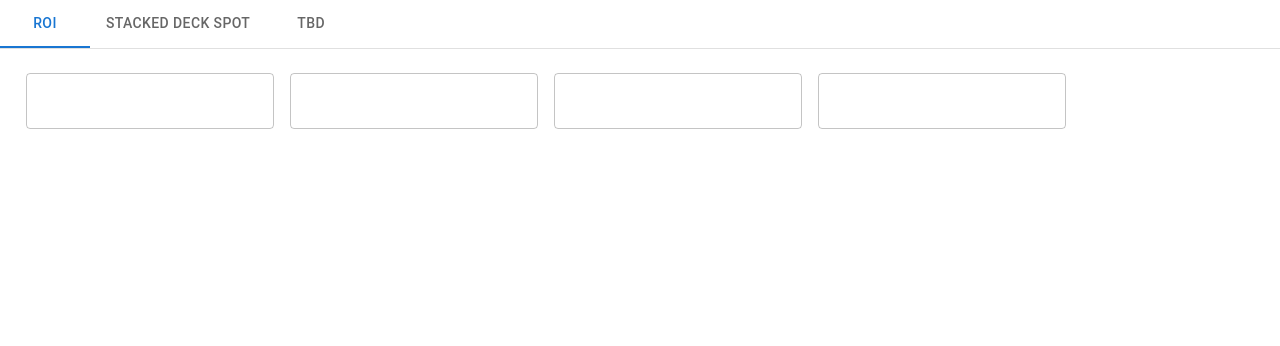
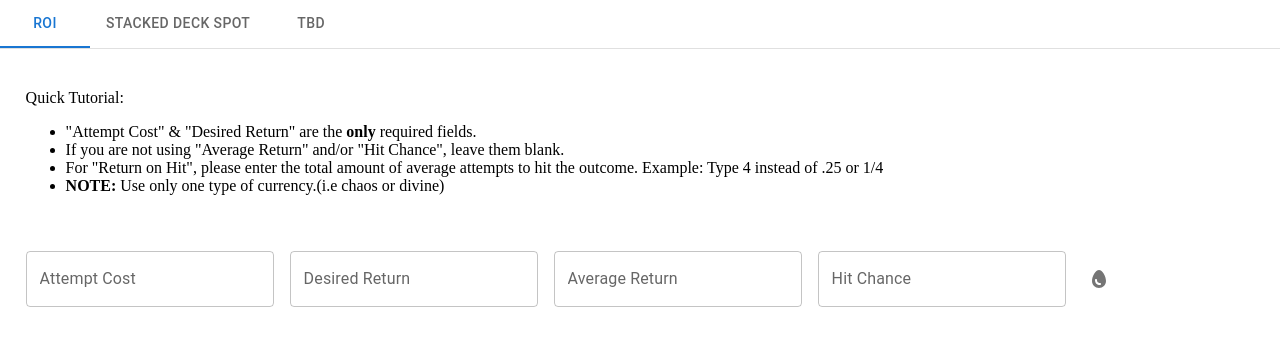
Before and after one commit to zanehamadi/random-poe-stuff, a React (Create React App) app: page / in a window 1280 px wide. Shown: the top 346 px of the page. Built offline with nearby package versions, Linux system fonts and the light colour scheme.

Commit message:
Added logic and UI for ROI calculator

```diff
--- a/package.json
+++ b/package.json
@@ -5,6 +5,7 @@
   "dependencies": {
     "@emotion/react": "^11.11.0",
     "@emotion/styled": "^11.11.0",
+    "@mui/icons-material": "^5.11.16",
     "@mui/material": "^5.13.2",
     "@testing-library/jest-dom": "^5.16.5",
     "@testing-library/react": "^13.4.0",
--- a/src/Components/Home/Home.js
+++ b/src/Components/Home/Home.js
@@ -26,7 +26,7 @@ export default function Home () {
     return (
         <Box sx={{ width: '100%' }}>
             <Box sx={{ borderBottom: 1, borderColor: 'divider' }}>
-            <Tabs value={selectedTab} onChange={handleChange} aria-label="basic tabs example">
+            <Tabs  value={selectedTab} onChange={handleChange} >
                 <Tab label="ROI" {...a11yProps(0)} />
                 <Tab label="Stacked Deck Spot" {...a11yProps(1)} />
                 <Tab label="TBD" {...a11yProps(2)} />
--- a/src/Components/ROI-Calculator/ROICalculator.css
+++ b/src/Components/ROI-Calculator/ROICalculator.css
@@ -1,5 +1,14 @@
 .roi-container{
+    display: flex;
+    flex-direction: row;
+    align-items: flex-start;
+
     margin-top: 3vh;
     margin-left: 2vw;
 
 }
+
+#save-button:hover{
+    background-color: transparent;
+
+}
--- a/src/Components/ROI-Calculator/ROICalculator.js
+++ b/src/Components/ROI-Calculator/ROICalculator.js
@@ -3,18 +3,201 @@ import { Box } from "@mui/material"
 import Stack from '@mui/material/Stack';
 import TextField from '@mui/material/TextField';
 import './ROICalculator.css'
-export default function ROICalculator() {
+import Tooltip from "@mui/material/Tooltip";
+import IconButton from '@mui/material/IconButton';
+import SaveIcon from '@mui/icons-material/Save';
+import Alert from '@mui/material/Alert';
+import EggIcon from '@mui/icons-material/Egg';
+import EggAltIcon from '@mui/icons-material/EggAlt';
+import DialogTitle from '@mui/material/DialogTitle';
+import Dialog from '@mui/material/Dialog';
+import PropTypes from 'prop-types';
+import DialogContent from '@mui/material/DialogContent';
+import DialogContentText from '@mui/material/DialogContentText';
+import RestartAltIcon from '@mui/icons-material/RestartAlt';
+
+function ResultsModal(props) {
+    const { onClose, open, attempts, avgHitRate, avgHitRateSelected} = props;
+
+    const handleClose = () => {
+      onClose();
+    };
+
 
     return (
+      <Dialog onClose={handleClose} open={open}>
+        <DialogTitle>Results:</DialogTitle>
+        <DialogContent>
+            <DialogContentText>
+                You have <strong>{attempts}</strong> attempts without hitting the desired outcome before you lose money(if you hit the desired outcome.)
+            </DialogContentText>
+            {avgHitRateSelected &&
+
+                <DialogContentText>
+                    On average, you will hit your desired return <strong>{avgHitRate}</strong> times before then.
+                </DialogContentText>
+
+            }
+        </DialogContent>
+
+      </Dialog>
+    );
+  }
+ResultsModal.propTypes = {
+    onClose: PropTypes.func.isRequired,
+    open: PropTypes.bool.isRequired,
+    selectedValue: PropTypes.string.isRequired,
+};
+
+export default function ROICalculator() {
+    // Arguments:
+    const [attemptCost, setAttemptCost] = React.useState('');
+    const [hitVal, setHitVal] = React.useState('');
+    const [avgReturn, setAvgReturn] = React.useState('');
+    const [avgHit, setAvgHit] = React.useState('');
+
+    // Returns:
+    const [attempts, setAttempts] = React.useState(0);
+    const [avgHitRate, setAvgHitRate] = React.useState(0);
+    const [avgHitRateSelected, setAvgHitRateSelected] = React.useState(false)
+    const [submit, setSubmit] = React.useState(false);
+    const [showRestart, setShowRestart] = React.useState(false)
+    // Validations:
+    const [validations, setValidations ] = React.useState(false)
+
+    // Modal stuff:
+    const [open, setOpen] = React.useState(false);
+
+    const handleClickOpen = () => {
+        setOpen(true);
+    };
+
+    const handleClose = (value) => {
+        setOpen(false);
+        setSubmit(false)
+    };
+
+
+    const resetVariables = () => {
+        setAttemptCost('');
+        setHitVal('');
+        setAvgReturn('');
+        setAttempts(0);
+        setAvgHitRate(0);
+        setAvgHitRateSelected(false)
+        setSubmit(false)
+        setShowRestart(false)
+    }
+
+    const poeRoiCalc = () => {
+        let validChecker = false;
+        if(avgReturn === NaN) setAvgReturn(0)
+        if(hitVal === NaN) setHitVal(0)
+
+        if(!attemptCost || attemptCost === 0) validChecker = true
+        if(!hitVal || hitVal === 0) validChecker = true
+        if(avgReturn > attemptCost ) validChecker = true
+        if(hitVal < attemptCost) validChecker = true
+        if(avgReturn > hitVal) validChecker = true
+        if(!validChecker){
+            let attempts = 0;
+            let totalCost = 0;
+
+            while(totalCost < hitVal){
+                totalCost += attemptCost;
+                totalCost -= avgReturn
+                attempts += 1
+            }
+            if(avgHit){
+                let avgHitMath = 1 / avgHit
+                setAvgHitRateSelected(true)
+                setAvgHitRate(Math.floor(attempts * avgHitMath))
+                setAttempts(attempts)
+            }else{
+                setAvgHitRateSelected(false)
+                setAttempts(attempts)
+            }
+            setSubmit(true)
+            setShowRestart(true)
+            handleClickOpen()
+
+        }
+        setValidations(validChecker)
+        if(validChecker) setSubmit(false)
+
+
+    }
+
+    return (
+        <>
+        {validations && <Alert severity="error">Please make sure you have entered an attempt cost and a desired return.</Alert>}
+        {validations && <Alert severity="warning"><strong>Note:</strong> The calculator will not let you submit if:
+            <ul>
+                <li> Average return is higher than attempt cost</li>
+                <li> Desired return is lower than attempt cost</li>
+                <li> Average return is higher than desired return</li>
+            </ul>
+
+         </Alert>}
+        <div className="roi-container" >
+            <p>
+                Quick Tutorial:
+                <ul>
+                    <li>"Attempt Cost" & "Desired Return" are the <strong>only</strong> required fields. </li>
+                    <li> If you are not using "Average Return" and/or "Hit Chance", leave them blank.</li>
+                    <li>For "Return on Hit", please enter the total amount of average attempts to hit the outcome. Example: Type 4 instead of .25 or 1/4 </li>
+                    <li><strong>NOTE:</strong> Use only one type of currency.(i.e chaos or divine)</li>
+                </ul>
+            </p>
+
+        </div>
         <Box className="roi-container">
+
             <Stack className="roi-stack" spacing={2} direction="row">
-                <TextField label=""></TextField>
-                <TextField></TextField>
-                <TextField></TextField>
-                <TextField></TextField>
+                <Tooltip title="Enter the amount required for each attempt">
+                    <TextField value={attemptCost} type="number" className="roi-text-field"  onChange={e => setAttemptCost(parseFloat(e.target.value))} label="Attempt Cost"></TextField>
+                </Tooltip>
+                <Tooltip title="Enter how much the item will be sold if you hit the desired outcome">
+                    <TextField value={hitVal} type="number" className="roi-text-field"  onChange={e => setHitVal(parseFloat(e.target.value))} label="Desired Return"></TextField>
+                </Tooltip>
+                <Tooltip title="Enter the average return of item sold if you do not hit the desired outcome">
+                    <TextField value={avgReturn} type="number" className="roi-text-field"  onChange={e => setAvgReturn(parseFloat(e.target.value))} label="Average Return"></TextField>
+                </Tooltip>
+                <Tooltip title="Enter the hit chance of desired out come.">
+                    <TextField value={avgHit} type="number" className="roi-text-field"  onChange={e => setAvgHit(parseFloat(e.target.value))} label="Hit Chance"></TextField>
+                </Tooltip>
+                {!submit ?
+                    <Tooltip title="Submit">
+                        <IconButton onClick={() => poeRoiCalc()} disableRipple id="save-button" variant='contained' size="small">
+                            <EggIcon/>
+                        </IconButton>
+                    </Tooltip>
+                :
+                    <Tooltip title="Restart">
+                        <IconButton onClick={() => resetVariables()} disableRipple id="save-button" variant='contained' size="small">
+                            <EggAltIcon/>
+                        </IconButton>
+                    </Tooltip>
+                }
+                {showRestart &&
+                    <Tooltip title="Restart">
+                        <IconButton onClick={() => resetVariables()} disableRipple id="save-button" variant='contained' size="small">
+                            <RestartAltIcon/>
+                        </IconButton>
+                    </Tooltip>
+
+                }
 
             </Stack>
         </Box>
+            <ResultsModal
+                open={open}
+                onClose={handleClose}
+                attempts={attempts}
+                avgHitRate={avgHitRate}
+                avgHitRateSelected={avgHitRateSelected}
+            />
+        </>
 
 
 
--- a/src/index.css
+++ b/src/index.css
@@ -5,4 +5,6 @@ body {
   overflow-y: hidden;
   position: absolute;
   margin: 0;
-}
+  /* background-color: rgb(40, 40, 34); */
+
+};
```
Also changed, not shown: 1 other file (tests, documents, lock files or other folders).
